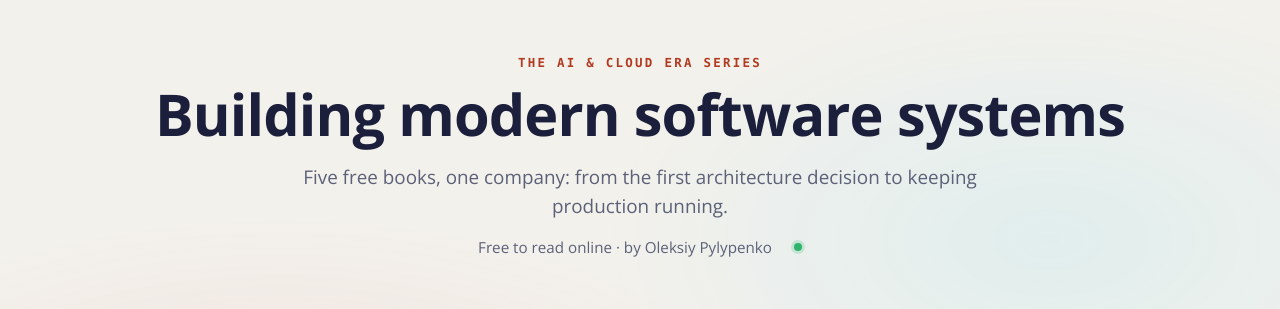
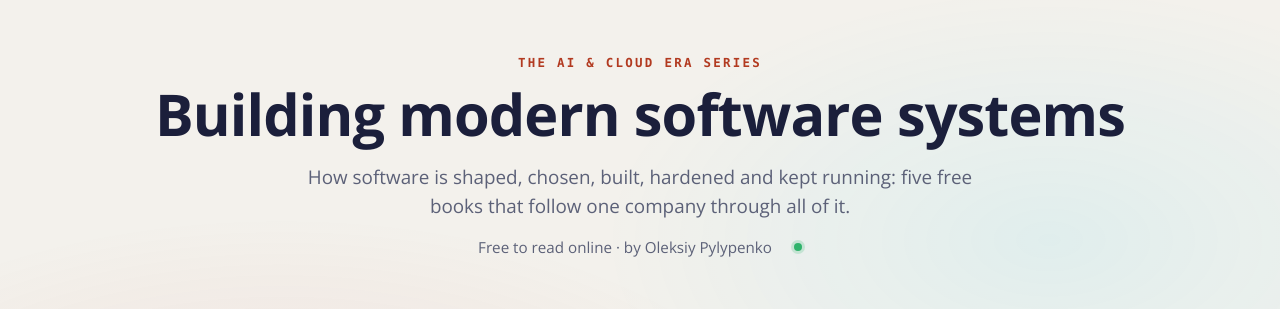
Before and after one commit to oleksiyp/softwarebook-series, a plain HTML site: page index.html in a window 1280 px wide. Shown: the top 309 px of the page. Drawn offline with Linux system fonts and the light colour scheme; no server answers.

Commit message:
A better lede: the five verbs of the five books
Co-Authored-By: Claude Opus 5.5 (1M context) <noreply@anthropic.com>
Claude-Session: https://claude.ai/code/session_01W8sBaU9YP2MshcwK8uXb43

```diff
--- a/index.html
+++ b/index.html
@@ -8,7 +8,7 @@
 <link rel="canonical" href="https://oleksiyp.github.io/softwarebook-series/">
 <meta property="og:type" content="website">
 <meta property="og:title" content="The AI &amp; Cloud Era series — Building modern software systems">
-<meta property="og:description" content="Five free online books, one company: from the first architecture decision to keeping production running.">
+<meta property="og:description" content="How software is shaped, chosen, built, hardened and kept running: five free books that follow one company through all of it.">
 <meta property="og:url" content="https://oleksiyp.github.io/softwarebook-series/">
 <meta property="og:image" content="https://oleksiyp.github.io/softwarebook-series/assets/og-banner.png">
 <meta property="og:image:width" content="1200">
@@ -139,7 +139,7 @@
 <header class="wrap">
   <p class="eyebrow">The AI &amp; Cloud Era series</p>
   <h1>Building modern software systems</h1>
-  <p class="lede">Five free books, one company: from the first architecture decision to keeping production running.</p>
+  <p class="lede">How software is shaped, chosen, built, hardened and kept running: five free books that follow one company through all of it.</p>
   <p class="meta"><span>Free to read online · by Oleksiy Pylypenko</span><span class="live" id="live" hidden></span></p>
 </header>
 
```
